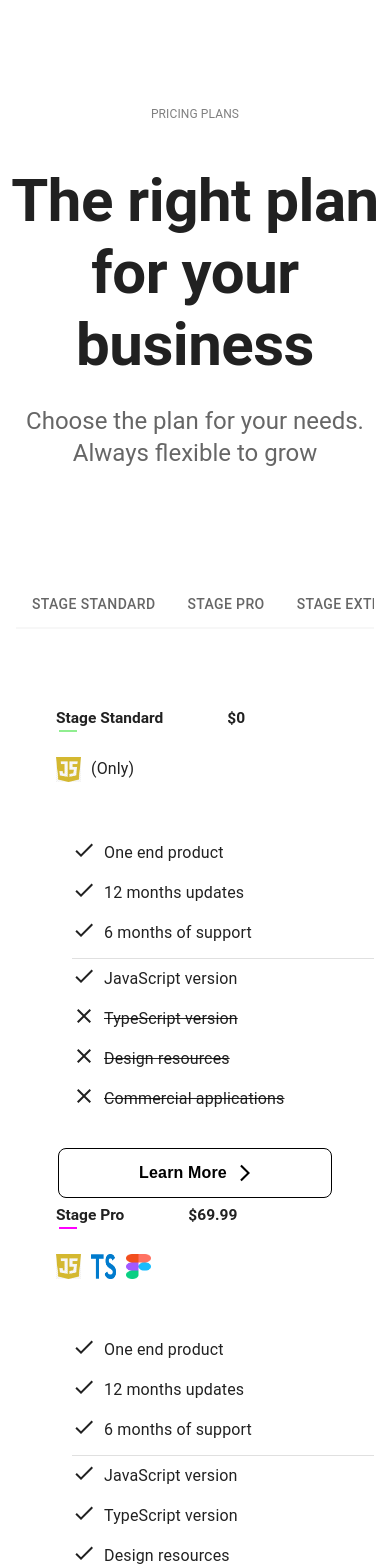
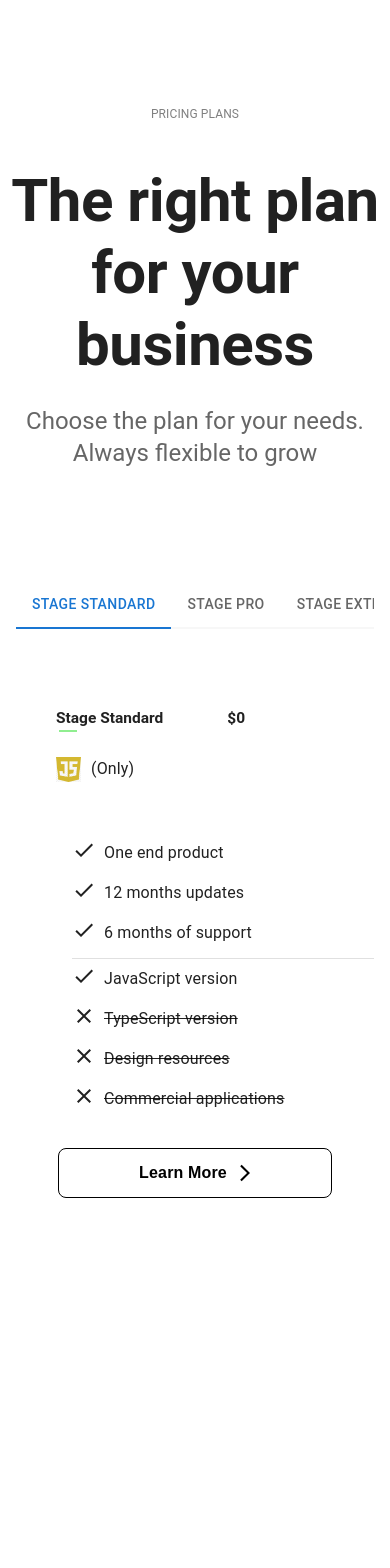
Before and after one commit to DityaIlhami28/stageholder-portal, a Next.js app: page /pricing in a window 390 px wide. Shown: the top 1568 px of the page. After the commit the page ends 1206 px from the top, so only its background shows below. Built offline with nearby package versions, Linux system fonts and the light colour scheme.

Commit message:
Fix: Layout Mobile Responsive

```diff
--- a/src/components/pricing/cardPrice.tsx
+++ b/src/components/pricing/cardPrice.tsx
@@ -81,10 +81,12 @@ const tiers = [
 
 const theme = createTheme();
 
-export default function CardPrice() {
+export default function CardPrice({ selectedStage }) {
     return (
-        <Grid container>
+        <Grid container spacing={4}>
             {tiers[0].subheader.map((header, index) => {
+                if (selectedStage !== header && window.innerWidth < 960) return null; // Hide other stages on mobile
+
                 const animationKey = index === 0 ? 'left' : index === 1 ? 'center' : 'right';
                 return (
                     <Grid
@@ -115,7 +117,6 @@ export default function CardPrice() {
                                         <Box sx={{ display: 'flex', alignItems: 'center', justifyContent: 'flex-start' }}>
                                             {tiers[0].subheader[index]}
                                         </Box>
-
                                         <Box sx={{ display: 'flex', alignItems: 'center', justifyContent: 'flex-end', ml: 8 }}>
                                             <Box
                                                 component="span"
@@ -159,7 +160,7 @@ export default function CardPrice() {
                                                 (Only)
                                             </Typography>
                                         </>
-                                    ):(
+                                    ) : (
                                         <>
                                             <Image
                                                 src={JSLOGO}
@@ -176,7 +177,6 @@ export default function CardPrice() {
                                                 width={4}
                                                 height={4}
                                                 style={{ marginRight: '10px' }}
-
                                             />
                                             <Image
                                                 src={FIGMALOGO}
@@ -239,7 +239,6 @@ export default function CardPrice() {
                                                         alignItems: 'center',
                                                     }}
                                                 >
-
                                                     {isCrossedOut ? <CloseIcon sx={{ mb: 2 }} /> : <CheckIcon sx={{ mb: 2 }} />}
                                                     <Typography
                                                         component="span"
@@ -259,7 +258,6 @@ export default function CardPrice() {
                                 )}
                             </CardContent>
 
-                            {/* button */}
                             <CardActions
                                 sx={{ display: 'flex', justifyContent: 'center' }}>
                                 <Button
@@ -287,7 +285,6 @@ export default function CardPrice() {
                                             fontWeight: 'bold',
                                             textAlign: 'center',
                                             textTransform: 'none',
-                                            // color: index === 0 || index === tiers[0].subheader.length - 1 ? 'black' : 'white',
                                             color: index === 0 || index === tiers[0].subheader.length - 1 ? 'inherit' : 'white',
                                         }}>
                                         Learn More
@@ -299,6 +296,6 @@ export default function CardPrice() {
                     </Grid>
                 );
             })}
-        </Grid >
+        </Grid>
     );
 }
--- a/src/components/pricing/landingPagePrice.tsx
+++ b/src/components/pricing/landingPagePrice.tsx
@@ -4,14 +4,12 @@ import * as React from 'react';
 import { Tab, Tabs } from '@mui/material';
 import { createTheme, ThemeProvider } from '@mui/material/styles';
 import Box from '@mui/material/Box';
-
 import CssBaseline from '@mui/material/CssBaseline';
 import Grid from '@mui/material/Grid';
 import Typography from '@mui/material/Typography';
 import GlobalStyles from '@mui/material/GlobalStyles';
 import Container from '@mui/material/Container';
-import { keyframes } from '@mui/system';
-import { alpha } from '@mui/material/styles';
+import { alpha, keyframes } from '@mui/material/styles';
 import PricingCard from './cardPrice';
 
 // Define keyframes for the animations with fade effect
@@ -83,24 +81,17 @@ const tiers = [
 
 const defaultTheme = createTheme();
 
-const renderDesktop = (
-  <Box gridTemplateColumns="repeat(3, 1fr)" sx={{ display: { xs: 'none', md: 'grid' } }}>
-    <PricingCard />
-  </Box>
-);
+export default function Pricing() {
+  const [value, setValue] = React.useState('Stage Standard');
 
-export default function Pricing() {
-  const [value, setValue] = React.useState(0)
-
-  const handleChange = (_event: React.ChangeEvent<{}>, newValue: number) => {
+  const handleChange = (_event: React.ChangeEvent<{}>, newValue: string) => {
     setValue(newValue);
   };
-  // const isMobile = useMediaQuery(theme.breakpoints.down("md"))
+
   return (
     <ThemeProvider theme={defaultTheme}>
       <GlobalStyles styles={{ ul: { margin: 0, padding: 0, listStyle: 'none' } }} />
       <CssBaseline />
-      {/* Hero unit */}
       <Container
         disableGutters maxWidth="sm" component="main" sx={{ mt: 5, pt: 8, pb: 6, display: 'flex', flexDirection: 'column', alignItems: 'center' }}>
         <Typography
@@ -125,11 +116,9 @@ export default function Pricing() {
           Choose the plan for your needs. Always flexible to grow
         </Typography>
       </Container>
-      {/* End hero unit */}
 
       <Container maxWidth="md" component="main" sx={{ mt: 8, mb: 10, border: 'none', display: 'flex', flexDirection: 'column', alignItems: 'center' }}>
         <Grid>
-          {/* mobile */}
           <Tabs
             value={value}
             onChange={handleChange}
@@ -138,8 +127,8 @@ export default function Pricing() {
               display: { md: "none" }
             }}
           >
-            {tiers[0].subheader.map((header, index) => (
-              <Tab key={index} value={header} label={header} />
+            {tiers[0].subheader.map((header) => (
+              <Tab key={header} value={header} label={header} />
             ))}
           </Tabs>
         </Grid>
@@ -152,7 +141,7 @@ export default function Pricing() {
           alignItems: 'center',
           justifyContent: 'center',
         }}>
-        <PricingCard />
+        <PricingCard selectedStage={value} />
       </Box>
     </ThemeProvider>
   );
```
Lines whose indentation alone changed are shown as unchanged.
